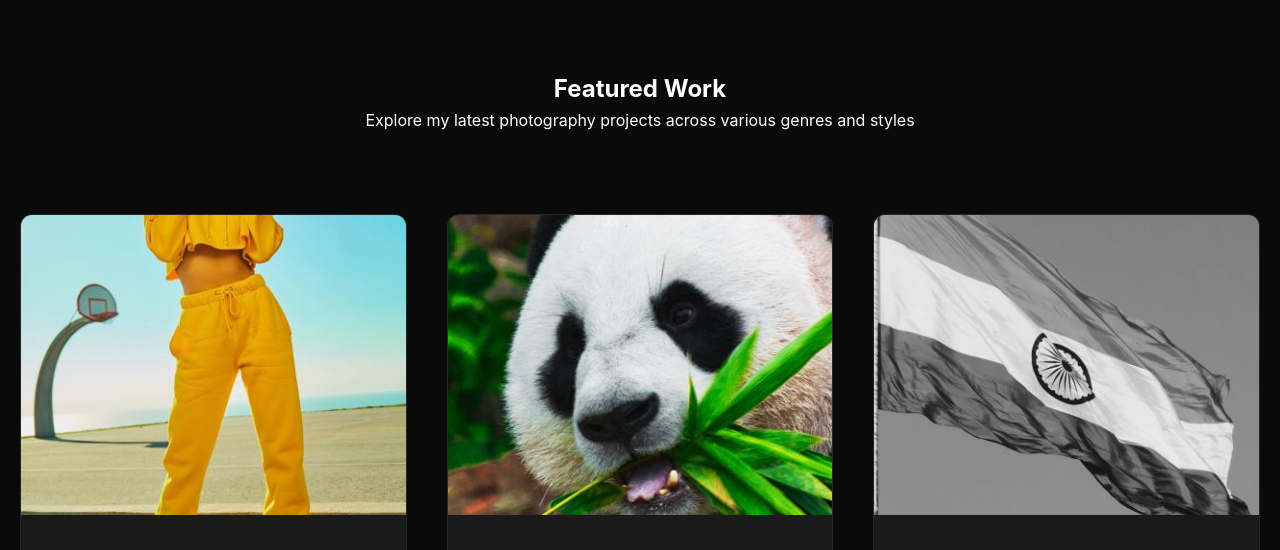
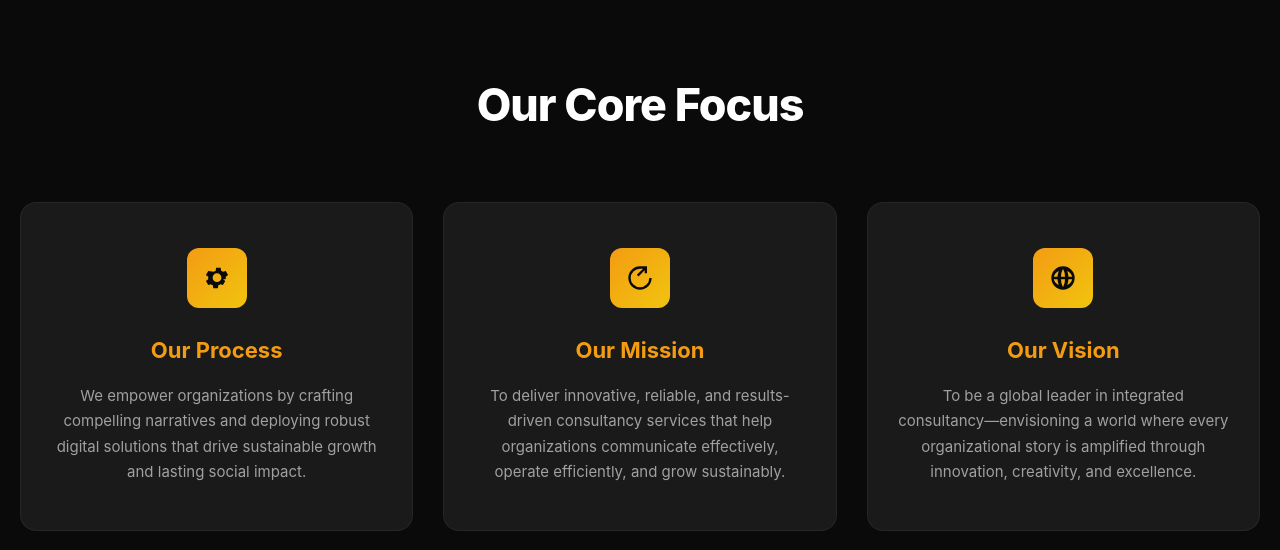
Before and after one commit to kelvinmurimi/texas-studios, a plain HTML site: page index.html in a window 1280 px wide. Shown: the part 830-1380 px from the top of the page. Drawn offline with Linux system fonts and the light colour scheme.

Commit message:
mission vission and core values

```diff
--- a/index.html
+++ b/index.html
@@ -61,6 +61,52 @@ https://templatemo.com/tm-615-amber-folio
         <a href="#portfolio" class="scroll-down">
             <span></span>
         </a>
+    </section>
+
+    <!-- Mission Section -->
+    <section class="km-section reveal">
+        <h2 class="km-title">Our Core Focus</h2>
+
+        <div class="km-grid">
+            <!-- PROCESS -->
+            <div class="km-card">
+                <div class="km-icon">
+                    <svg viewBox="0 0 24 24">
+                        <path d="M19.4 13a7.8 7.8 0 0 0 .1-2l2-1.5-2-3.5-2.3.7a7.6 7.6 0 0 0-1.7-1l-.3-2.4h-4l-.3 2.4c-.6.2-1.2.6-1.7 1L4.5 6l-2 3.5 2 1.5a7.8 7.8 0 0 0 0 2l-2 1.5 2 3.5 2.3-.7c.5.4 1.1.8 1.7 1l.3 2.4h4l.3-2.4c.6-.2 1.2-.6 1.7-1l2.3.7 2-3.5-2-1.5zM12 15.5A3.5 3.5 0 1 1 12 8a3.5 3.5 0 0 1 0 7.5z"/>
+                    </svg>
+                </div>
+                <h3 class="km-card-title">Our Process</h3>
+                <p class="km-card-text">
+                    We empower organizations by crafting compelling narratives and deploying robust digital solutions that drive sustainable growth and lasting social impact.
+                </p>
+            </div>
+
+            <!-- MISSION -->
+            <div class="km-card">
+                <div class="km-icon">
+                    <svg viewBox="0 0 24 24">
+                        <path d="M12 2a10 10 0 1 0 10 10h-2a8 8 0 1 1-8-8V2zm6 0v6h-2V5.4l-5.3 5.3-1.4-1.4L14.6 4H12V2h6z"/>
+                    </svg>
+                </div>
+                <h3 class="km-card-title">Our Mission</h3>
+                <p class="km-card-text">
+                    To deliver innovative, reliable, and results-driven consultancy services that help organizations communicate effectively, operate efficiently, and grow sustainably.
+                </p>
+            </div>
+
+            <!-- VISION -->
+            <div class="km-card">
+                <div class="km-icon">
+                    <svg viewBox="0 0 24 24">
+                        <path d="M12 2a10 10 0 1 0 10 10A10 10 0 0 0 12 2zm7.9 9h-3.2a15.7 15.7 0 0 0-1.1-5 8 8 0 0 1 4.3 5zM12 4a13.7 13.7 0 0 1 1.7 7H10.3A13.7 13.7 0 0 1 12 4zM4.1 13h3.2a15.7 15.7 0 0 0 1.1 5 8 8 0 0 1-4.3-5zm3.2-2H4.1a8 8 0 0 1 4.3-5 15.7 15.7 0 0 0-1.1 5zM12 20a13.7 13.7 0 0 1-1.7-7h3.4A13.7 13.7 0 0 1 12 20zm3.6-2a15.7 15.7 0 0 0 1.1-5h3.2a8 8 0 0 1-4.3 5z"/>
+                    </svg>
+                </div>
+                <h3 class="km-card-title">Our Vision</h3>
+                <p class="km-card-text">
+                    To be a global leader in integrated consultancy—envisioning a world where every organizational story is amplified through innovation, creativity, and excellence.
+                </p>
+            </div>
+        </div>
     </section>
 
     <!-- Portfolio Section with Coverflow -->
--- a/templatemo-amber-folio.css
+++ b/templatemo-amber-folio.css
@@ -1167,3 +1167,97 @@ footer {
 body.modal-open {
     overflow: hidden;
 }
+
+
+/* Modern Mission Cards Section */
+
+.km-section {
+    padding: 100px 20px;
+    text-align: center;
+    background: var(--primary-dark);
+}
+
+.km-title {
+    font-size: clamp(2.2rem, 5vw, 2.8rem);
+    margin-bottom: 60px;
+    color: var(--text-light);
+    font-weight: 800;
+    letter-spacing: -1px;
+}
+
+.km-grid {
+    display: grid;
+    grid-template-columns: repeat(auto-fit, minmax(300px, 1fr));
+    gap: 30px;
+    max-width: 1300px;
+    margin: auto;
+}
+
+.km-card {
+    position: relative;
+    background: var(--secondary-dark);
+    padding: 45px 30px;
+    border-radius: 16px;
+    overflow: hidden;
+    transition: all 0.4s ease;
+    border: 1px solid rgba(255, 255, 255, 0.05);
+}
+
+.km-card::before {
+    content: "";
+    position: absolute;
+    inset: 0;
+    border-radius: 16px;
+    padding: 1px;
+    background: linear-gradient(135deg, var(--accent-color), #f1c40f);
+    -webkit-mask: linear-gradient(#fff 0 0) content-box, linear-gradient(#fff 0 0);
+    mask: linear-gradient(#fff 0 0) content-box, linear-gradient(#fff 0 0);
+    -webkit-mask-composite: xor;
+    mask-composite: exclude;
+    opacity: 0;
+    transition: opacity 0.4s ease;
+}
+
+.km-card:hover::before {
+    opacity: 1;
+}
+
+.km-card:hover {
+    transform: translateY(-10px);
+    box-shadow: 0 20px 40px rgba(0, 0, 0, 0.4);
+}
+
+.km-icon {
+    width: 60px;
+    height: 60px;
+    margin-bottom: 25px;
+    display: inline-flex;
+    align-items: center;
+    justify-content: center;
+    border-radius: 12px;
+    background: linear-gradient(135deg, var(--accent-color), #f1c40f);
+    transition: transform 0.4s ease;
+}
+
+.km-icon svg {
+    width: 28px;
+    height: 28px;
+    fill: var(--primary-dark);
+}
+
+.km-card:hover .km-icon {
+    transform: rotate(8deg) scale(1.1);
+}
+
+.km-card-title {
+    font-size: 22px;
+    margin-bottom: 15px;
+    color: var(--accent-color);
+    font-weight: 700;
+}
+
+.km-card-text {
+    font-size: 15px;
+    line-height: 1.7;
+    color: var(--text-gray);
+}
```
Also changed, not shown: mission.html (added, +164 -0 lines).
